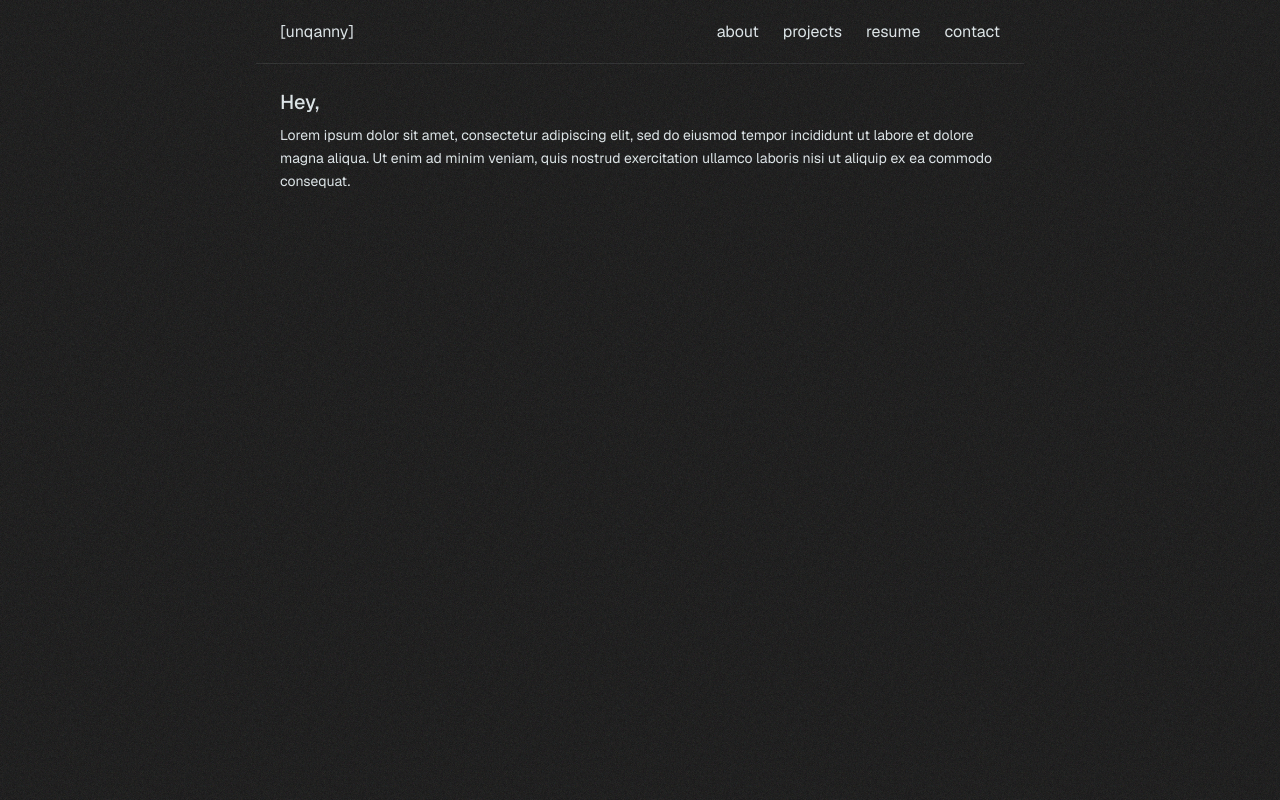
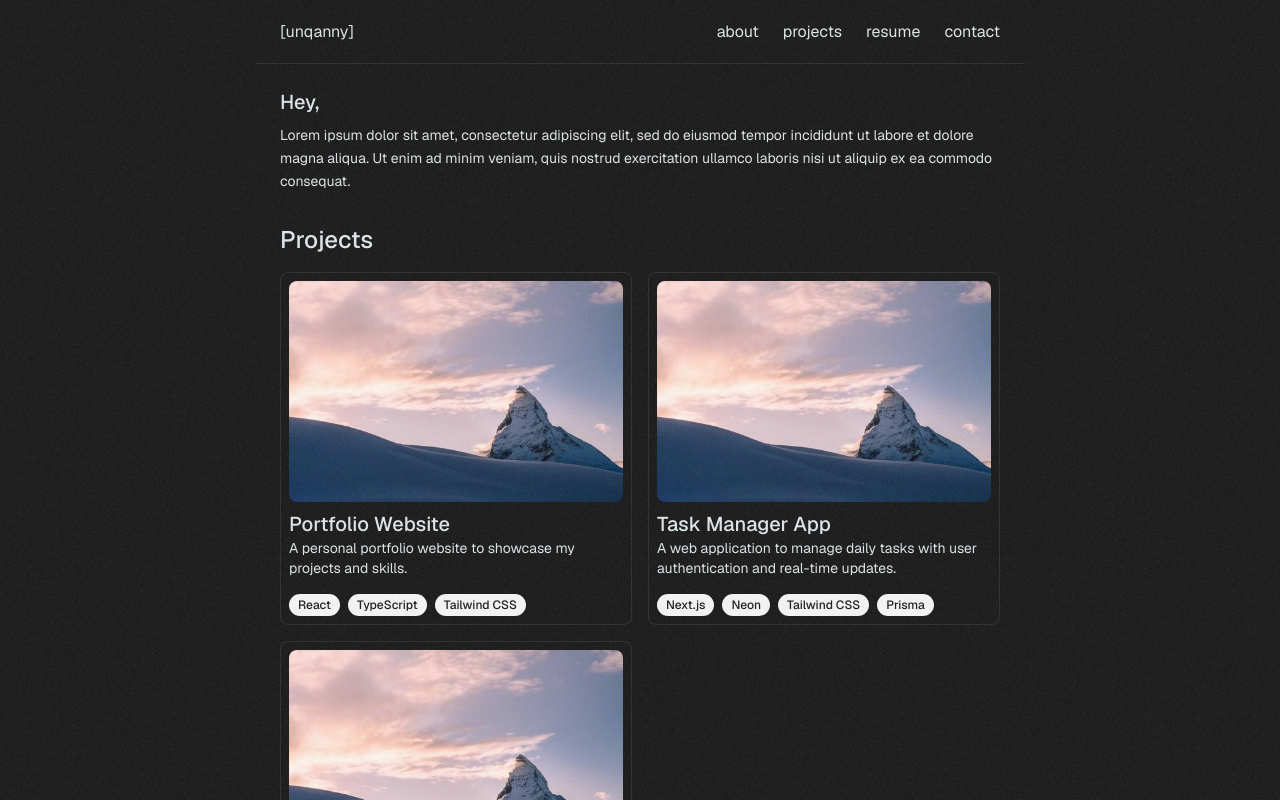
Before and after one commit to Sateral/dev-site, a Next.js app: page / in a window 1280 px wide. Shown: the top 800 px of the page. Built offline with nearby package versions, Linux system fonts and the light colour scheme.

Commit message:
feat: add projects section with grid layout and project cards

```diff
--- /dev/null
+++ b/app/_sections/projects.tsx
@@ -0,0 +1,20 @@
+import React from 'react';
+
+import { projects } from '@/lib/index';
+
+import Project from '@/components/project';
+
+const Projects = () => {
+    return (
+        <div className='text-offwhite'>
+            <h1 className='text-2xl font-medium'>Projects</h1>
+            <div className='grid grid-cols-2 gap-4 py-4 items-center justify-center'>
+                {projects.map((project) => (
+                    <Project project={project} key={project.title} />
+                ))}
+            </div>
+        </div>
+    );
+};
+
+export default Projects;
--- a/app/page.tsx
+++ b/app/page.tsx
@@ -1,11 +1,13 @@
 import About from '@/app/_sections/about';
+import Projects from '@/app/_sections/projects';
 
 export default function Home() {
-  return (
-    <div className="font-sans min-h-screen">
-      <main className="flex flex-col p-6">
-        <About />
-      </main>
-    </div>
-  );
+    return (
+        <div className='font-sans min-h-screen'>
+            <main className='flex flex-col p-6 gap-6'>
+                <About />
+                <Projects />
+            </main>
+        </div>
+    );
 }
--- /dev/null
+++ b/components/project.tsx
@@ -0,0 +1,39 @@
+import Image from 'next/image';
+import React from 'react';
+
+import { Badge } from '@/components/ui/badge';
+
+import type { Project } from '@/types/projects';
+
+interface ProjectProps {
+    project: Project;
+}
+
+const Project = ({ project }: ProjectProps) => {
+    const image = project.image || '/placeholder.jpg';
+    return (
+        <div className='border border-offwhite/10 rounded-md p-2 hover:scale-[1.01] transition-transform'>
+            <Image
+                src={image}
+                alt={project.title}
+                width={640}
+                height={480}
+                className='h-auto w-auto object-cover rounded-md'
+            />
+            <h2 className='text-xl font-medium mt-2'>{project.title}</h2>
+            <p className='text-sm'>{project.description}</p>
+            <div className='flex gap-2'>
+                {project.tech.map((tech) => (
+                    <Badge
+                        key={tech}
+                        className='bg-secondary text-primary mt-4'
+                    >
+                        {tech}
+                    </Badge>
+                ))}
+            </div>
+        </div>
+    );
+};
+
+export default Project;
--- /dev/null
+++ b/components/ui/badge.tsx
@@ -0,0 +1,46 @@
+import * as React from "react"
+import { Slot } from "@radix-ui/react-slot"
+import { cva, type VariantProps } from "class-variance-authority"
+
+import { cn } from "@/lib/utils"
+
+const badgeVariants = cva(
+  "inline-flex items-center justify-center rounded-full border px-2 py-0.5 text-xs font-medium w-fit whitespace-nowrap shrink-0 [&>svg]:size-3 gap-1 [&>svg]:pointer-events-none focus-visible:border-ring focus-visible:ring-ring/50 focus-visible:ring-[3px] aria-invalid:ring-destructive/20 dark:aria-invalid:ring-destructive/40 aria-invalid:border-destructive transition-[color,box-shadow] overflow-hidden",
+  {
+    variants: {
+      variant: {
+        default:
+          "border-transparent bg-primary text-primary-foreground [a&]:hover:bg-primary/90",
+        secondary:
+          "border-transparent bg-secondary text-secondary-foreground [a&]:hover:bg-secondary/90",
+        destructive:
+          "border-transparent bg-destructive text-white [a&]:hover:bg-destructive/90 focus-visible:ring-destructive/20 dark:focus-visible:ring-destructive/40 dark:bg-destructive/60",
+        outline:
+          "text-foreground [a&]:hover:bg-accent [a&]:hover:text-accent-foreground",
+      },
+    },
+    defaultVariants: {
+      variant: "default",
+    },
+  }
+)
+
+function Badge({
+  className,
+  variant,
+  asChild = false,
+  ...props
+}: React.ComponentProps<"span"> &
+  VariantProps<typeof badgeVariants> & { asChild?: boolean }) {
+  const Comp = asChild ? Slot : "span"
+
+  return (
+    <Comp
+      data-slot="badge"
+      className={cn(badgeVariants({ variant }), className)}
+      {...props}
+    />
+  )
+}
+
+export { Badge, badgeVariants }
--- /dev/null
+++ b/lib/index.ts
@@ -0,0 +1,30 @@
+import type { Project } from '@/types/projects';
+
+export const projects: Project[] = [
+    {
+        title: 'Portfolio Website',
+        description:
+            'A personal portfolio website to showcase my projects and skills.',
+        tech: ['React', 'TypeScript', 'Tailwind CSS'],
+        link: 'https://myportfolio.com',
+        github: '',
+        image: undefined,
+    },
+    {
+        title: 'Task Manager App',
+        description:
+            'A web application to manage daily tasks with user authentication and real-time updates.',
+        tech: ['Next.js', 'Neon', 'Tailwind CSS', 'Prisma'],
+        link: 'https://taskmanager.com',
+        github: '',
+        image: undefined,
+    },
+    {
+        title: 'Chat App',
+        description: 'A web application to chat with friends and family.',
+        tech: ['Next.js', 'Neon', 'Tailwind CSS', 'Prisma'],
+        link: 'https://chatapp.com',
+        github: '',
+        image: undefined,
+    },
+];
--- /dev/null
+++ b/types/projects.ts
@@ -0,0 +1,8 @@
+export type Project = {
+    title: string;
+    description: string;
+    tech: string[];
+    link?: string;
+    github?: string;
+    image?: string;
+};
```
Also changed, not shown: public/placeholder.jpg (added).
